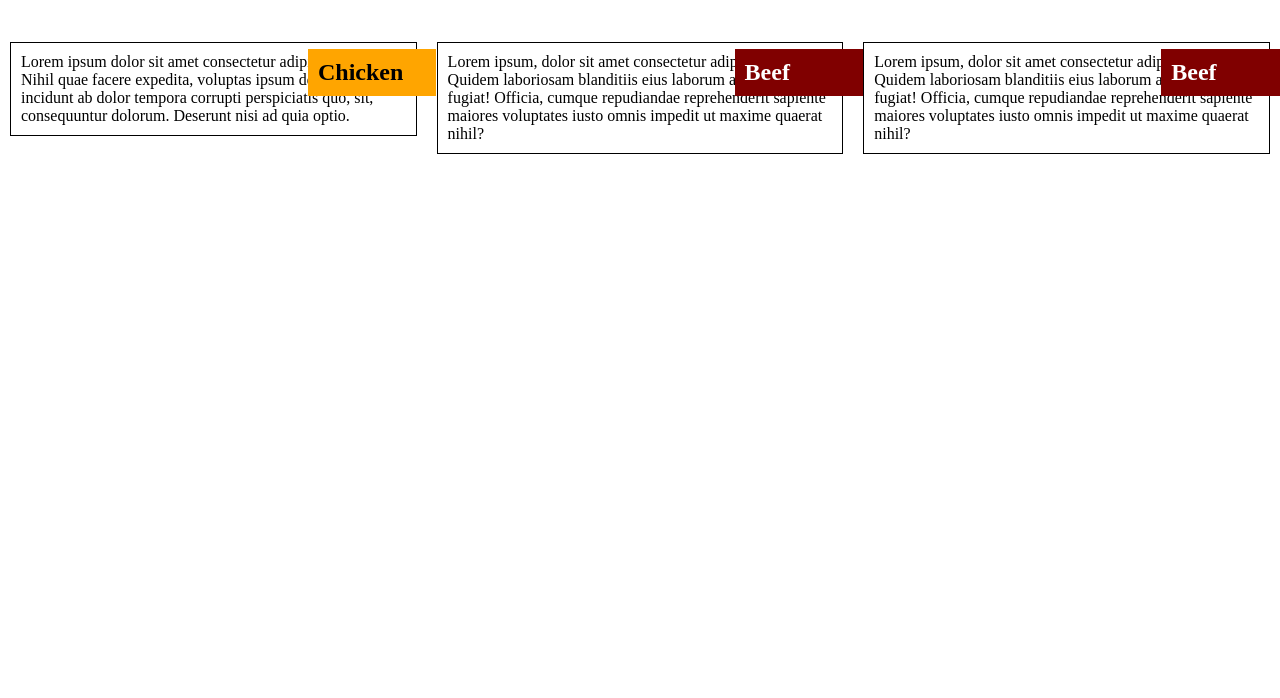
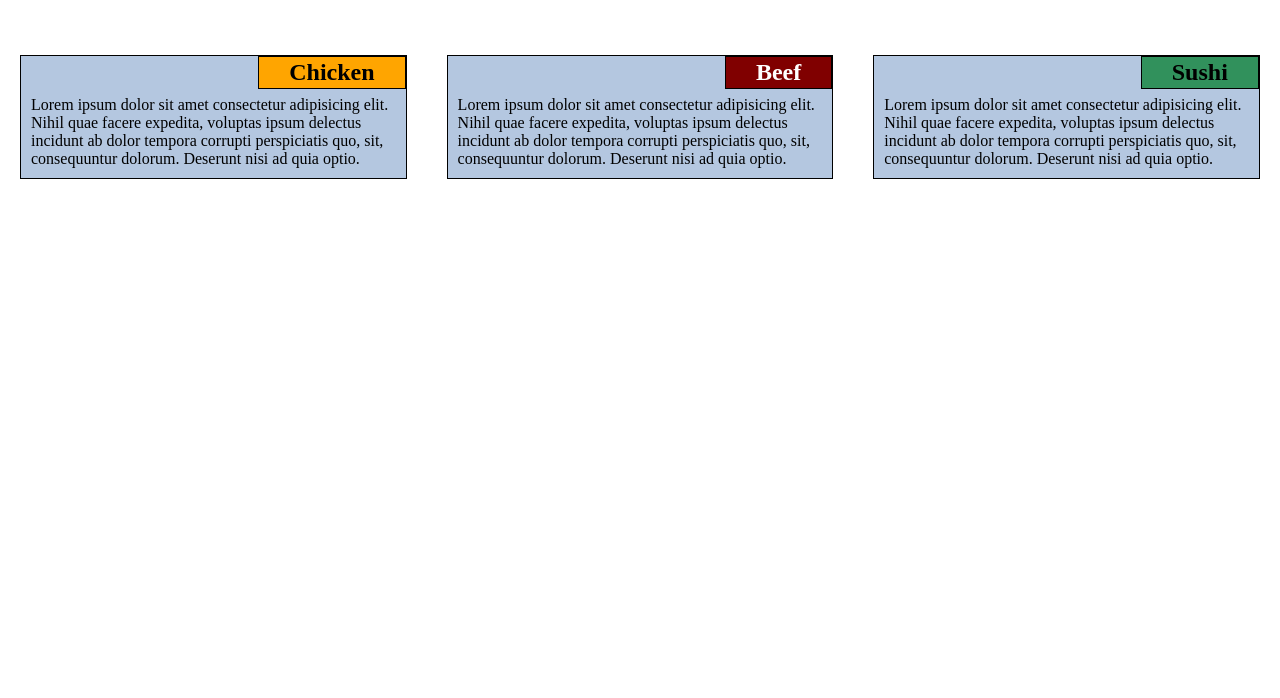
Before and after one commit to CristianValdivieso/coursera-test, a plain HTML site: page site/mod2_solution/index.html in a window 1280 px wide. Shown: the part 102-800 px from the top of the page. Drawn offline with Linux system fonts and the light colour scheme.

Commit message:
ex finished

```diff
--- a/site/mod2_solution/css/style.css
+++ b/site/mod2_solution/css/style.css
@@ -1,21 +1,34 @@
+/*----UNIVERSAL ESPECIFICATIONS----*/
 *{
   box-sizing: border-box;
   margin: 0;
   padding: 0;
 }
+/*------------HEADER------------*/
 h1{
     text-align: center;
+    margin-top: 50px;
     margin-bottom: 50px;
 }
+/*------------GERAL SECTION SPACE------------*/
 .row{
     width: 100%;
 }
+/*------------DIV CONTAINER------------*/
+#intern{
+    border: 1px solid black;
+    padding: 10px;
+    margin: 20px;
+    position: relative;
+    background-color: rgb(180, 199, 224);
+}
+/*------------INTERN TITLES------------*/
 h2{
-    padding: 10px;
-    width: 30%;
-    position: relative;
-    top: 64px;
-    left: 308px;
+    padding: 2px 30px 2px 30px;
+    position: absolute;
+    top: 0;
+    right: 0;
+    border: 1px solid black;
 }
 #chicken{
     background-color: orange;
@@ -25,12 +38,11 @@ h2{
     color: white;
 }
 #sushi{
-    background-color: mediumseagreen;
+    background-color: rgb(49, 145, 92);
 }
+/*------------PARAGRAPH------------*/
 p{
-    padding: 10px;
-    border: 1px solid rgb(0, 0, 0);
-    margin: 10px;
+    margin-top: 30px;
 }
 /*--------DESKTOP--------*/
 @media (min-width: 992px){
--- a/site/mod2_solution/index.html
+++ b/site/mod2_solution/index.html
@@ -12,19 +12,25 @@
     </header>
     <div class="row">
         <section class="col-lg-4 col-md-6">
-            <h2 id="chicken">Chicken</h2>
-            <p>Lorem ipsum dolor sit amet consectetur adipisicing elit. Nihil quae facere expedita, voluptas ipsum delectus incidunt ab dolor tempora corrupti perspiciatis quo, sit, consequuntur dolorum. Deserunt nisi ad quia optio.</p>
+            <div id="intern">
+                <h2 id="chicken">Chicken</h2>
+                <p>Lorem ipsum dolor sit amet consectetur adipisicing elit. Nihil quae facere expedita, voluptas ipsum delectus incidunt ab dolor tempora corrupti perspiciatis quo, sit, consequuntur dolorum. Deserunt nisi ad quia optio.</p>
+            </div>
         </section>
         <section class="col-lg-4 col-md-6">
-            <h2 id="beef">Beef</h2>
-            <p>Lorem ipsum, dolor sit amet consectetur adipisicing elit. Quidem laboriosam blanditiis eius laborum atque rerum fugiat! Officia, cumque repudiandae reprehenderit sapiente maiores voluptates iusto omnis impedit ut maxime quaerat nihil?</p>
+            <div id="intern">
+                <h2 id="beef">Beef</h2>
+                <p>Lorem ipsum dolor sit amet consectetur adipisicing elit. Nihil quae facere expedita, voluptas ipsum delectus incidunt ab dolor tempora corrupti perspiciatis quo, sit, consequuntur dolorum. Deserunt nisi ad quia optio.</p>
+            </div>
         </section>
         <section class="col-lg-4 col-md-12">
-            <h2 id="beef">Beef</h2>
-            <p>Lorem ipsum, dolor sit amet consectetur adipisicing elit. Quidem laboriosam blanditiis eius laborum atque rerum fugiat! Officia, cumque repudiandae reprehenderit sapiente maiores voluptates iusto omnis impedit ut maxime quaerat nihil?</p>
+            <div id="intern">
+                <h2 id="sushi">Sushi</h2>
+                <p>Lorem ipsum dolor sit amet consectetur adipisicing elit. Nihil quae facere expedita, voluptas ipsum delectus incidunt ab dolor tempora corrupti perspiciatis quo, sit, consequuntur dolorum. Deserunt nisi ad quia optio.
+                </p>
+            </div>
+
         </section>
-
-
     </div>
 </body>
 </html>
```
